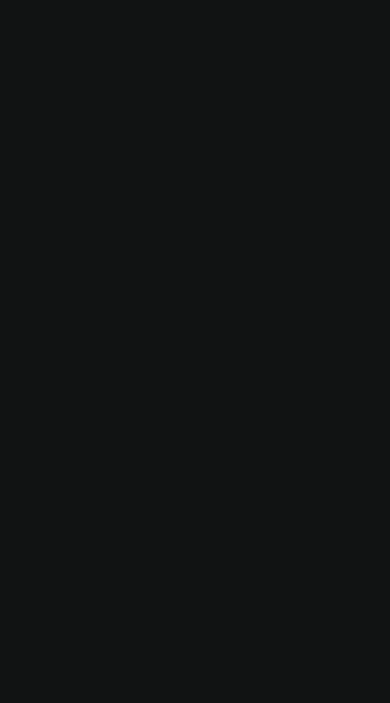
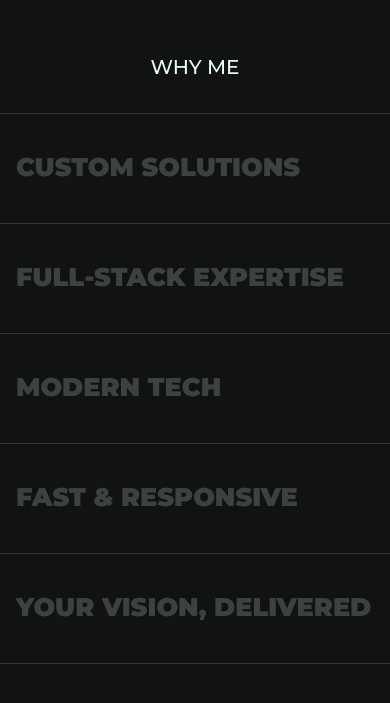
Before and after one commit to HamzaVim/HamzaVim, a Next.js app: page / in a window 390 px wide. Shown: the part 1665-2368 px from the top of the page. Before the commit the page ends 1688 px from the top, so only its background shows below. Built offline with nearby package versions, Linux system fonts and the light colour scheme.

Commit message:
feat(WhyMe section):

```diff
--- a/app/globals.css
+++ b/app/globals.css
@@ -20,11 +20,29 @@
     1.0810888252148998rem + 0.6876790830945558vw,
     1.7rem
   );
+  --text-h3: clamp(3rem, -0.4285714285714284rem + 7.142857142857142vw, 6rem);
+  --text-h3-sm: clamp(
+    1.6rem,
+    -0.07679999999999998rem + 6.826666666666667vw,
+    3.2rem
+  ); /* h3 for small screens */
   --text-about: clamp(
     1.85rem,
     0.972412607449857rem + 3.5728748806112693vw,
     4.188rem
   ); /* text size for paragraph in about section */
+  --text-whyme: clamp(
+    0.875rem,
+    0.7905444126074498rem + 0.3438395415472781vw,
+    1.1rem
+  ); /* text size for paragraph in why me section */
+
+  /* Spacing */
+  --spacing-whyme: clamp(
+    30rem,
+    15rem + 31.25vw,
+    43.125rem
+  ); /* max width of the list body 'paragraph' */
 }
 
 /* Tags */
@@ -37,6 +55,9 @@ h1 {
 }
 h2 {
   @apply uppercase font-medium text-h2/[33.6px] text-white tracking-[25%];
+}
+h3 {
+  @apply text-h3-sm md:text-h3 leading-[100%] tracking-[-0.5%] font-black uppercase text-nowrap;
 }
 
 /* Classes & IDs */
--- a/app/page.tsx
+++ b/app/page.tsx
@@ -1,11 +1,13 @@
 import About from "@/components/About";
 import Hero from "@/components/Hero";
+import WhyMe from "@/components/WhyMe";
 
 export default function Page() {
   return (
     <main>
       <Hero />
       <About />
+      <WhyMe />
     </main>
   );
 }
--- /dev/null
+++ b/components/WhyMe.tsx
@@ -0,0 +1,75 @@
+"use client";
+
+const ListItem = ({
+  title, // Original title
+  maskedTitle, // Highlighted title if the original title is too long
+  body, // paragraph text
+}: {
+  title: string;
+  maskedTitle?: string;
+  body: string;
+}) => {
+  // NOTE: States & Refs: ---------------------------------------------------
+
+  // NOTE: Functions & Animations: ---------------------------------------------------
+  return (
+    <li className="overflow-hidden relative py-10 pl-4 w-full border-t sm:py-7 sm:pl-10 md:pl-20 xl:pl-24 2xl:pl-36 last:border-b h-fit border-t-white/15 last:border-b-white/15">
+      <div className="relative font-black text-white uppercase select-none w-fit h-fit text-nowrap">
+        <span className="opacity-20 text-h3-sm/[100%] md:text-h3/[100%] tracking-[-0.5%]">
+          {title}
+        </span>
+
+        {/* Highlighted text */}
+        <h3
+          style={{ width: "0%" }}
+          className="overflow-hidden absolute top-0 left-0 h-full whitespace-nowrap"
+        >
+          {title}
+        </h3>
+      </div>
+
+      {/*
+       <div className="flex absolute top-0 right-0 items-center px-4 w-full h-full text-black sm:px-10 md:pl-20 lg:block lg:py-7 xl:pl-24 2xl:pl-36 bg-secondary">
+      <h3 className="hidden md:block">{maskedTitle ?? title}</h3>
+      <p
+        dangerouslySetInnerHTML={{ __html: body }}
+        className="flex right-0 items-center w-full h-full font-bold md:absolute md:top-1/2 md:pr-10 md:pl-7 md:-translate-y-1/2 xl:pr-20 text-whyme bg-secondary md:max-w-whyme xl:text-nowrap"
+      />
+    </div>
+*/}
+    </li>
+  );
+};
+const WhyMe = () => {
+  return (
+    <section className="w-screen h-dvh">
+      <h2 className="py-7 text-center 2xl:py-14">why me</h2>
+      <ul>
+        <ListItem
+          title="Custom Solutions"
+          body="The idea of one-size-fits-all does not appeal to me.<br class='hidden lg:block' /> In every project,<br class='hidden sm:block md:hidden' /> I know exactly what it is and how<br class='hidden lg:block' /> to implement the right solution just the way you want it."
+        />
+        <ListItem
+          title="Full-Stack Expertise"
+          maskedTitle="Full-Stack Exp"
+          body="As both a UX/UI designer and developer,<br class='hidden lg:block' /> I bridge the gap between design and<br class='hidden lg:block xl:hidden' /> functionality,<br class='hidden xl:block' /> ensuring a seamless user experience."
+        />
+        <ListItem
+          title="Modern Tech"
+          body="I specialize in Next.js, React, and Tailwind CSS<br class='hidden lg:block' /> for fast, responsive, and scalable websites."
+        />
+        <ListItem
+          title="Fast & Responsive"
+          body="Your site will look fantastic and work perfectly on any device."
+        />
+        <ListItem
+          title="Your Vision, Delivered"
+          maskedTitle="Your Vision, Del"
+          body="Your vision is my priority. I work closely with you<br class='hidden lg:block' /> to bring your ideas to life."
+        />
+      </ul>
+    </section>
+  );
+};
+
+export default WhyMe;
```
